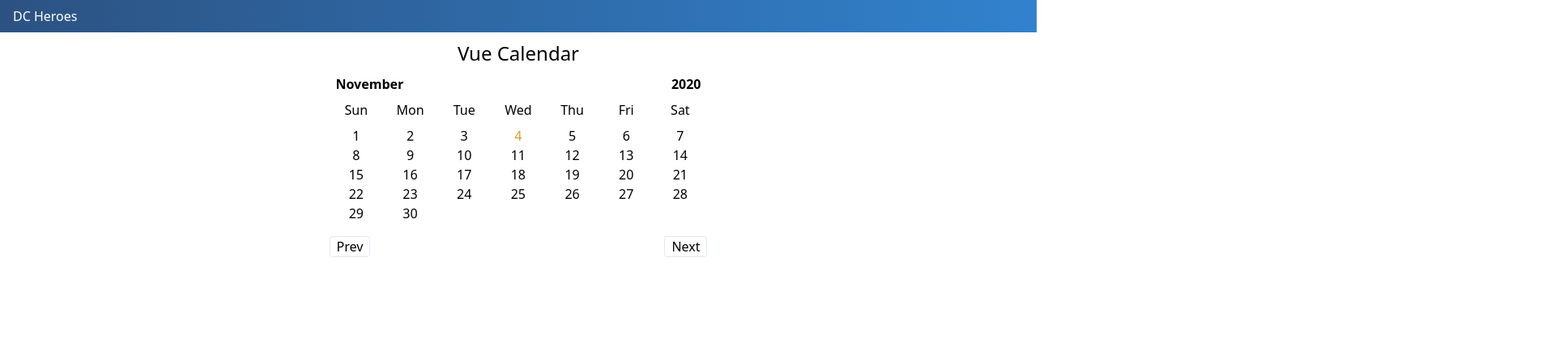
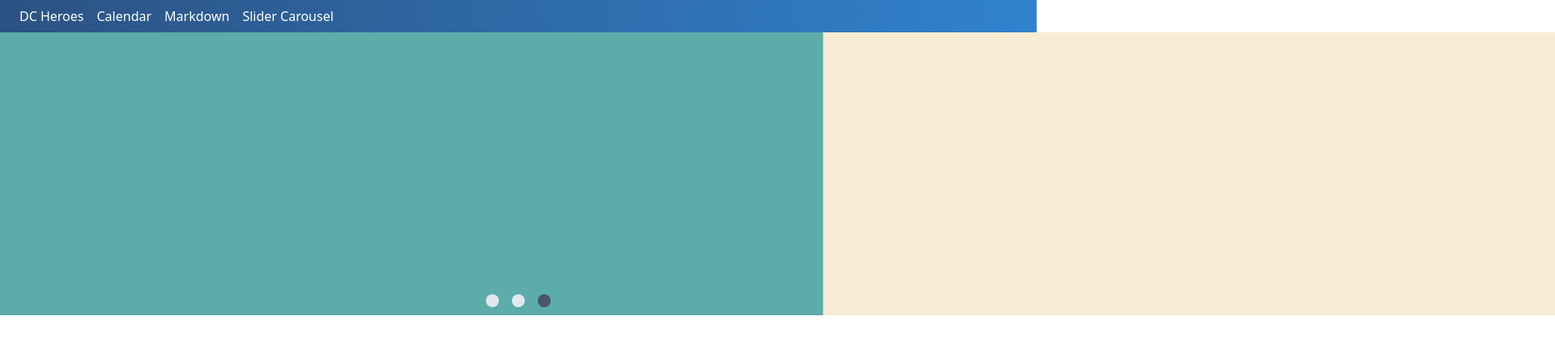
Before and after one commit to japharr/vue3-tutorial, a Vue app: page /slider in a window 1280 px wide. Shown: the top 428 px of the page at 81% size, 1920 px wide, since content can reach past the window. Built offline with nearby package versions, Linux system fonts and the light colour scheme.

Commit message:
slider carousel done

```diff
--- a/package.json
+++ b/package.json
@@ -9,8 +9,10 @@
   },
   "dependencies": {
     "core-js": "^3.6.5",
+    "marked": "^1.2.3",
     "tailwindcss": "^1.9.6",
-    "vue": "^3.0.0"
+    "vue": "^3.0.0",
+    "vue-router": "^4.0.0-rc.1"
   },
   "devDependencies": {
     "@vue/cli-plugin-babel": "~4.5.0",
--- a/src/App.vue
+++ b/src/App.vue
@@ -1,15 +1,14 @@
 <template>
   <AppHeader/>
   <div class="w-full flex">
-    <Calender/>
+    <router-view></router-view>
   </div>
 </template>
 
 <script>
   import AppHeader from './components/AppHeader';
-  import Calender from './components/Calender';
 
   export default {
-    components: { AppHeader, Calender },
+    components: { AppHeader },
   }
 </script>
--- a/src/components/AppHeader.vue
+++ b/src/components/AppHeader.vue
@@ -1,11 +1,20 @@
 <template>
     <nav class="w-full bg-gradient-to-r from-blue-800 to-blue-600 text-white px-4 py-2">
-        <a>DC Heroes</a>
+        <router-link class="mx-2" v-for="link in links" :key="link.to" :to="link.to">{{link.title}}</router-link>
     </nav>
 </template>
 
 <script>
 export default {
-
+    data() {
+        return {
+            links: [
+                {title: "DC Heroes", to: "/dc-heroes"},
+                {title: "Calendar", to: "/calendar"},
+                {title: "Markdown", to: "/markdown"},
+                {title: "Slider Carousel", to: "/slider"},
+            ]
+        }
+    }
 }
 </script>
--- a/src/main.js
+++ b/src/main.js
@@ -1,5 +1,9 @@
 import { createApp } from 'vue'
 import App from './App.vue'
 import "./assets/style.css"
+import router from "./router"
 
-createApp(App).mount('#app')
+const app = createApp(App);
+
+app.use(router);
+app.mount('#app')
--- /dev/null
+++ b/src/pages/Home.vue
@@ -0,0 +1,11 @@
+<template>
+    <div class="m-auto">
+        <h1 class="text-center">Welcome to Vue 3 Full Courses</h1>
+    </div>
+</template>
+
+<script>
+export default {
+
+}
+</script>
--- /dev/null
+++ b/src/pages/Markdown.vue
@@ -0,0 +1,38 @@
+<template>
+    <div class="flex flex-wrap w-full">
+        <h1 class="w-full text-center text-3xl my-4">Markdown App</h1>
+        <section class="flex m-auto w-10/12 h-screen">
+            <article class="w-1/2 border">
+                <textarea class="w-full h-full" :value="text" @input="update"></textarea>
+            </article>
+            <article class="w-1/2 border bg-gray-100" v-html="markedText"></article>
+        </section>
+    </div>
+</template>
+
+<script>
+import marked from "marked";
+import debounce from "../utilities/mixins/debounce"
+
+export default {
+    mixins: [debounce],
+    data() {
+        return {
+            text: "",
+        }
+    },
+    computed: {
+        markedText() {
+            return marked(this.text);
+        }
+    },
+    methods: {
+        update(e) {
+            const func = () => {
+                this.text = e.target.value
+            };
+            this.debounce(func, 500);
+        },
+    }
+}
+</script>
--- /dev/null
+++ b/src/pages/Slider.vue
@@ -0,0 +1,64 @@
+<template>
+    <div class="flex flex-wrap w-full relative">
+        <div v-for="(color, index) in colors" :key="color" class="absolute w-full" >
+            <transition name="fade">
+                <div
+                    :class="color"
+                    style="height:350px"
+                    v-if="currentSlide == index"></div>
+            </transition>
+        </div>
+
+        <div class="w-full" style="height: 340px">
+            <div class="absolute bottom-0 w-full flex justify-center">
+                <div
+                    v-for="(color, index) in colors"
+                    @click="makeActive(index)"
+                    :key="color" :class="currentSlide == index? 'bg-gray-700' : 'bg-gray-300' "
+                    class="w-4 h-4 mx-2 rounded-full cursor-pointer"></div>
+            </div>
+        </div>
+    </div>
+</template>
+
+<script>
+export default {
+    data() {
+        return {
+            currentSlide: 0,
+            interval: "",
+            colors: ['bg-blue-600', 'bg-yellow-600', 'bg-teal-600']
+        }
+    },
+    methods: {
+        makeActive(index) {
+            this.currentSlide = index;
+        }
+    },
+    mounted() {
+        this.interval = setInterval(() => {
+            this.currentSlide = this.currentSlide === 2? 0 : this.currentSlide + 1
+        }, 2000);
+    },
+    beforeUnmount() {
+        clearInterval(this.interval);
+    }
+}
+</script>
+
+<style>
+    .fade-enter-active,
+    .fade-leave-active {
+        transition: all 2s ease
+    }
+
+    .fade-enter-from {
+        opacity: 0;
+        transform: translateX(-100%);
+    }
+
+    .fade-leave-to {
+        opacity: 0;
+        transform: translateX(100%);
+    }
+</style>
--- /dev/null
+++ b/src/utilities/mixins/debounce.js
@@ -0,0 +1,13 @@
+export default {
+    data() {
+        return {
+            timeout: ""
+        }
+    },
+    methods: {
+        debounce(func, wait = 1000) {
+            clearTimeout(this.timeout);
+            this.timeout = setTimeout(func, wait);
+        }
+    }
+}
```
Also changed, not shown: src/router.js (added, +22 -0 lines), src/pages/Calendar.vue (renamed from src/components/Calender.vue), src/pages/DcHeroes.vue (renamed from src/components/DcHeroes.vue), 1 other file (tests, documents, lock files or other folders).
